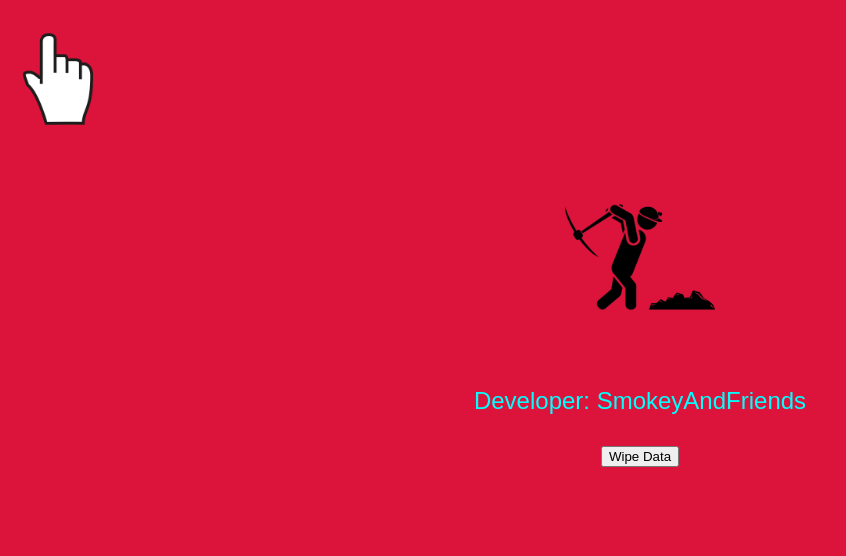
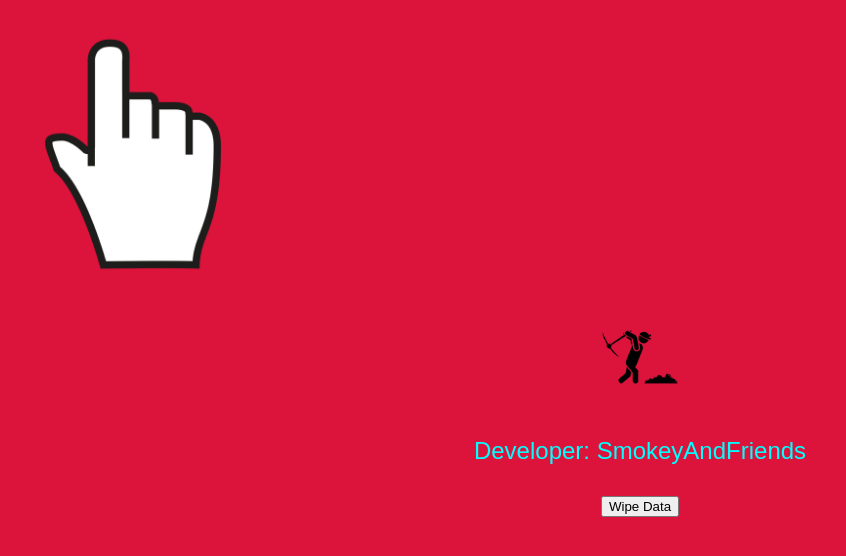
Before and after one commit to SmokeyAndFriends/Clicker-Heros, a plain HTML site: page index.html in a window 1280 px wide. Shown: the part 90-646 px from the top of the page, without its empty margins (0-846 px from the left). Drawn offline with nearby package versions, Linux system fonts and the light colour scheme.

Commit message:
size fixes

```diff
--- a/index.html
+++ b/index.html
@@ -13,8 +13,8 @@
 
 <body onload="loadData();">
   <h1 id="loc">Clicks: 0</h1>
-  <img width="100" height="100" src="assets/clicker_icon.png" alt="code gainer" id="cImg"><br>
-  <img id="cm" src="assets/click_miner.png" width="200" height="200">
+  <img width="250" height="250" src="assets/clicker_icon.png" alt="code gainer" id="cImg"><br>
+  <img id="cm" src="assets/click_miner.png" width="100" height="100">
   <br>
   <p>Developer: SmokeyAndFriends</p>
   <button onclick="wipeData();">Wipe Data</button>
```
